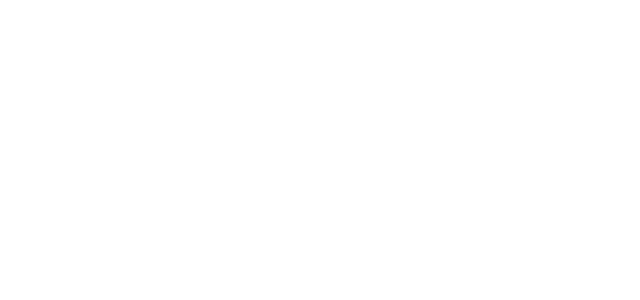
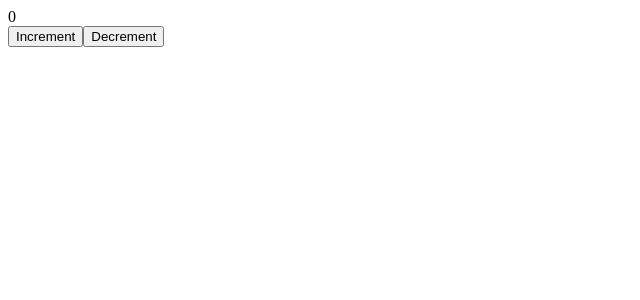
Before and after one commit to GarvitDadheech/react-state-management, a React (Vite) app: page / in a window 1280 px wide. Shown: the top 300 px of the page, without its empty margins (0-640 px from the left). Built offline with nearby package versions, Linux system fonts and the light colour scheme.

Commit message:
code without state management

```diff
--- a/src/App.jsx
+++ b/src/App.jsx
@@ -1,10 +1,49 @@
+import { useState } from "react"
 
 function App() {
 
+  const [count,setCount] = useState(0);
+
   return (
     <>
+    <div>
+        <Parent count={count} setCount={setCount}></Parent>
+    </div>
     </>
   )
 }
 
+function Parent({count,setCount}) {
+  return(
+    <div>
+      <Child1 count={count}></Child1>
+      <Child2 setCount={setCount}></Child2>
+    </div>
+  )
+}
+
+function Child1(props) {
+  return (
+    <div>{props.count}</div>
+  )
+}
+
+function Child2({setCount}) {
+
+  function handleDecrement() {
+    setCount(count => count-1)
+  }
+
+  function handleIncrement() {
+    setCount(count => count+1)
+  }
+
+  return (
+    <div>
+      <button onClick={handleIncrement}>Increment</button>
+      <button onClick={handleDecrement}>Decrement</button>
+    </div>
+  )
+}
+
 export default App
```
Also changed, not shown: 1 other file (tests, documents, lock files or other folders).
